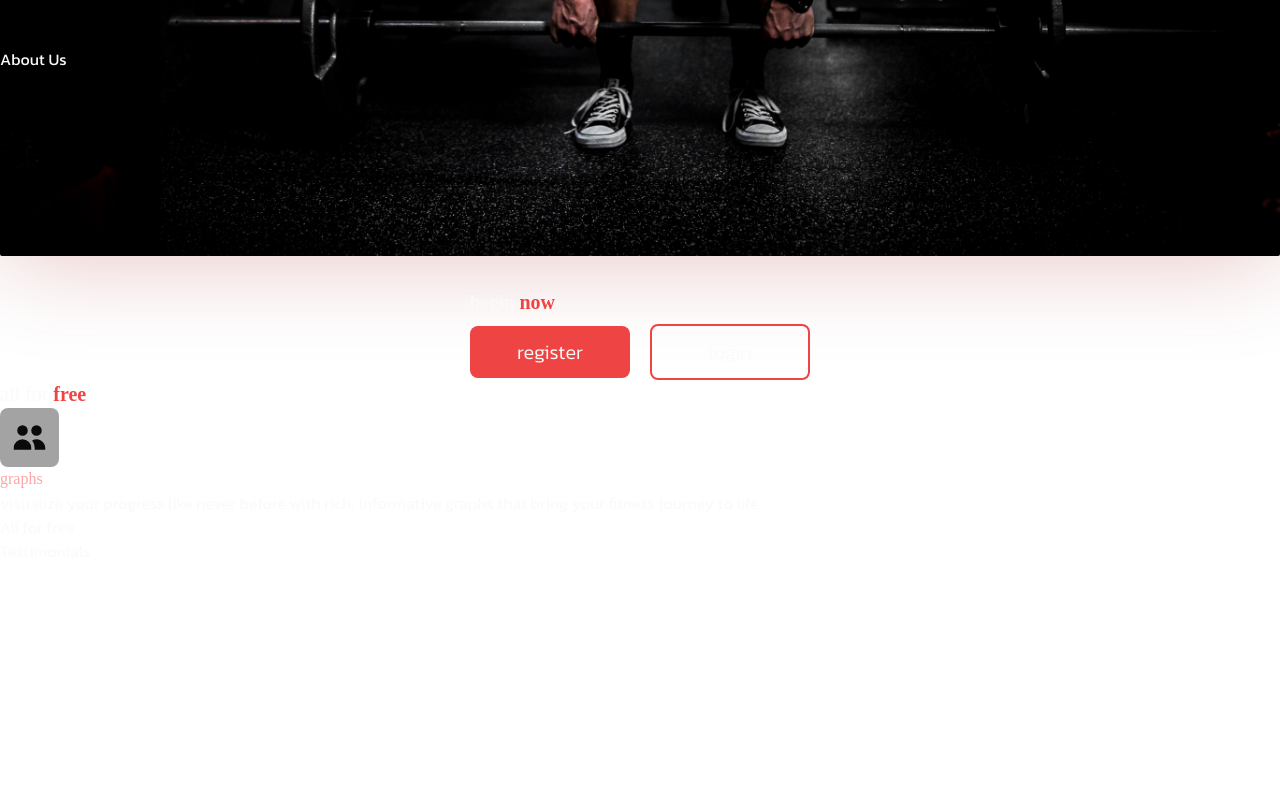
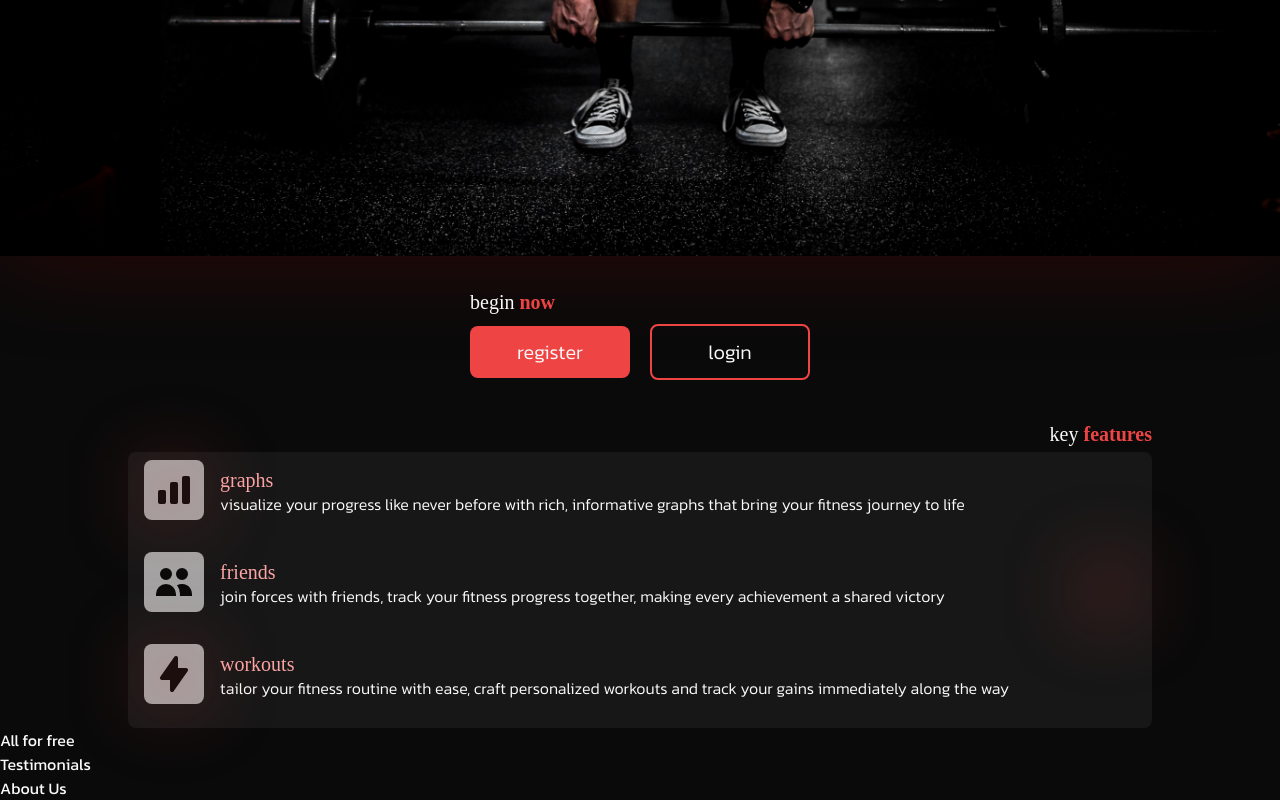
Before and after one commit to hptrk/GymMe, a React (Vite) app: page / in a window 1280 px wide. Shown: the part 845-1645 px from the top of the page. Before the commit the page ends 1408 px from the top, so only its background shows below. Built offline with nearby package versions, Linux system fonts and the light colour scheme; a web font is replaced by a local one.

Commit message:
finish key features section with reusable blurry box in the background

```diff
--- a/src/features/LandingPage/IconBox.jsx
+++ b/src/features/LandingPage/IconBox.jsx
@@ -2,8 +2,8 @@ import React from "react";
 
 function IconBox({ children }) {
   return (
-    <div className="w-max rounded-lg bg-neutral-400 p-3">
-      {React.cloneElement(children, { size: 35, color: "#0a0a0a" })}
+    <div className="w-max rounded-lg bg-neutral-400 p-2.5">
+      {React.cloneElement(children, { size: 40, color: "#0a0a0a" })}
     </div>
   );
 }
--- a/src/features/LandingPage/KeyFeatures.jsx
+++ b/src/features/LandingPage/KeyFeatures.jsx
@@ -1,11 +1,11 @@
-import KeyFeaturesBox from "./KeyFeaturesBox";
+import PromoBox from "./PromoBox";
 import SectionTitle from "./SectionTitle";
 
 function KeyFeatures() {
   return (
-    <section>
-      <SectionTitle>all for free</SectionTitle>
-      <KeyFeaturesBox />
+    <section className="mx-auto mt-10 flex w-4/5 flex-col gap-1">
+      <SectionTitle alignSelf={"end"}>key features</SectionTitle>
+      <PromoBox />
     </section>
   );
 }
--- a/src/features/LandingPage/KeyFeaturesBox.jsx
+++ /dev/null
@@ -1,39 +0,0 @@
-import { HiChartBar, HiLightningBolt, HiUsers } from "react-icons/hi";
-import IconBox from "./IconBox";
-import TextWithTitle from "./TextWithTitle";
-
-const features = [
-  {
-    icon: <HiChartBar />,
-    title: "graphs",
-    text: "visualize your progress like never before with rich, informative graphs that bring your fitness journey to life",
-  },
-  {
-    icon: <HiUsers />,
-    title: "friends",
-    text: "join forces with friends, track your fitness progress together, making every achievement a shared victory",
-  },
-  {
-    icon: <HiLightningBolt />,
-    title: "workouts",
-    text: "tailor your exercises with ease,  personalize your workouts and note them immediately",
-  },
-];
-
-function KeyFeaturesBox() {
-  return (
-    <div>
-      <IconBox>
-        <HiUsers />
-      </IconBox>
-      <TextWithTitle
-        title={"graphs"}
-        text={
-          "visualize your progress like never before with rich, informative graphs that bring your fitness journey to life"
-        }
-      />
-    </div>
-  );
-}
-
-export default KeyFeaturesBox;
--- /dev/null
+++ b/src/features/LandingPage/PromoBox.jsx
@@ -0,0 +1,45 @@
+import { HiChartBar, HiLightningBolt, HiUsers } from "react-icons/hi";
+import IconBox from "./IconBox";
+import TextWithTitle from "./TextWithTitle";
+import BlurryLight from "../../ui/BlurryLight";
+const features = [
+  {
+    id: 1,
+    icon: <HiChartBar />,
+    title: "graphs",
+    text: "visualize your progress like never before with rich, informative graphs that bring your fitness journey to life",
+  },
+  {
+    id: 2,
+    icon: <HiUsers />,
+    title: "friends",
+    text: "join forces with friends, track your fitness progress together, making every achievement a shared victory",
+  },
+  {
+    id: 3,
+    icon: <HiLightningBolt />,
+    title: "workouts",
+    text: "tailor your fitness routine with ease, craft personalized workouts and track your gains immediately along the way",
+  },
+];
+function PromoBox() {
+  return (
+    <div className="relative flex flex-col space-y-8 rounded-lg bg-neutral-900 px-4 pb-6 pt-2">
+      {features.map((feature) => (
+        <div className="flex items-center justify-start gap-4" key={feature.id}>
+          <IconBox key={feature.id}>{feature.icon}</IconBox>
+          <TextWithTitle
+            title={feature.title}
+            text={feature.text}
+            key={feature.title}
+          />
+        </div>
+      ))}
+      <BlurryLight positions={"top-[5%] left-5"} />
+      <BlurryLight positions={"top-[50%] right-5"} translateY={true} />
+      <BlurryLight positions={"bottom-[10%] left-5"} />
+    </div>
+  );
+}
+
+export default PromoBox;
--- a/src/features/LandingPage/SectionTitle.jsx
+++ b/src/features/LandingPage/SectionTitle.jsx
@@ -4,12 +4,12 @@ function SectionTitle({ children, alignSelf }) {
 
   return (
     <span
-      className={`${
-        alignSelf && `self-${alignSelf}`
-      } font-secondary text-xl font-medium `}
+      className={`font-secondary text-xl font-medium ${
+        alignSelf === "end" ? "self-end" : "self-start"
+      }`}
     >
       {words.slice(0, -1).join(" ")}
-      <strong className="font-black text-red-500"> {words.slice(-1)}</strong>
+      <strong className="font-bold text-red-500"> {words.slice(-1)}</strong>
     </span>
   );
 }
--- a/src/features/LandingPage/TextWithTitle.jsx
+++ b/src/features/LandingPage/TextWithTitle.jsx
@@ -1,8 +1,8 @@
 function TextWithTitle({ title, text }) {
   return (
     <div className="flex flex-col">
-      <span className="font-secondary text-red-300">{title}</span>
-      <span>{text}</span>
+      <span className="font-secondary text-xl  text-red-300">{title}</span>
+      <span className="text-m font-light leading-5">{text}</span>
     </div>
   );
 }
--- a/src/pages/LandingPage.jsx
+++ b/src/pages/LandingPage.jsx
@@ -7,11 +7,11 @@ import LandingPageNav from "../features/LandingPage/LandingPageNav";
 
 function LandingPage() {
   return (
-    <div className="bg-neutral-950 font-main text-neutral-50">
+    <div className="h-full bg-neutral-950 font-main text-neutral-50">
       <header>
         <LandingPageNav />
       </header>
-      <main className="h-screen">
+      <main>
         <Hero />
         <KeyFeatures />
         <AllForFree />
--- /dev/null
+++ b/src/ui/BlurryLight.jsx
@@ -0,0 +1,15 @@
+// Parent container has to be relatively positioned
+
+// FOR POSITION TESTING:
+// <div className="absolute left-5 top-16 h-12 w-12 bg-red-500"></div>
+function BlurryLight({ positions, translateY }) {
+  return (
+    <div
+      className={`${positions}
+      ${translateY ? "translate-y-[-50%]" : ""}
+      absolute !m-0 h-12 w-12 bg-red-500/40 blur-2xl`}
+    ></div>
+  );
+}
+
+export default BlurryLight;
```
